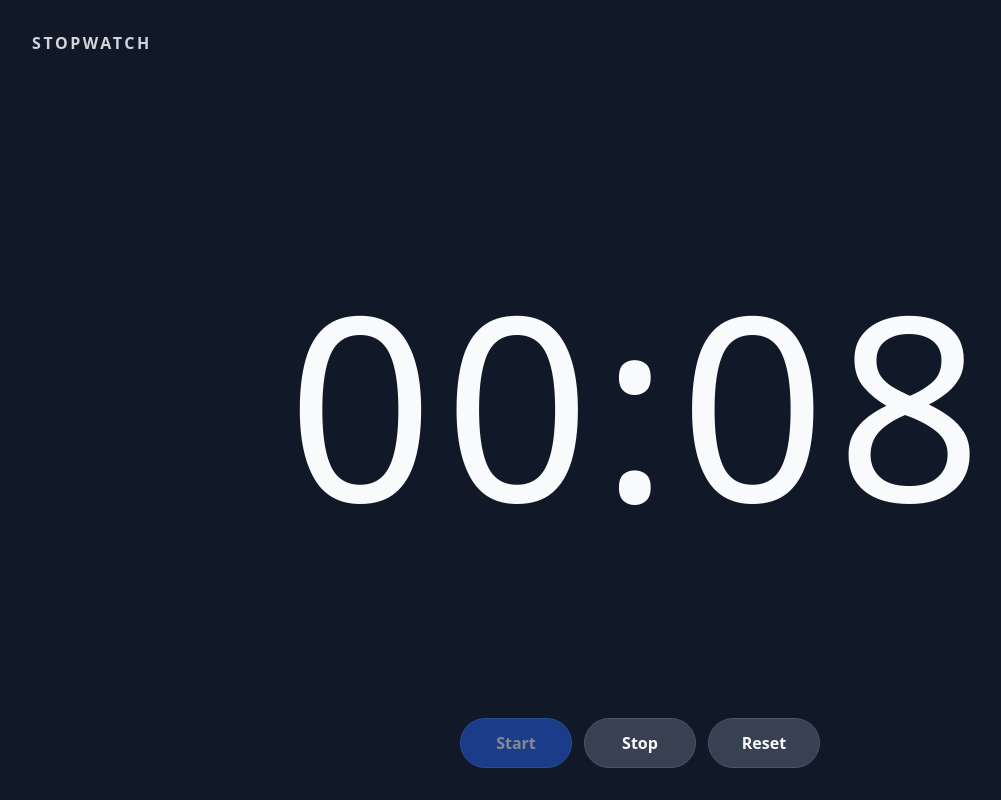
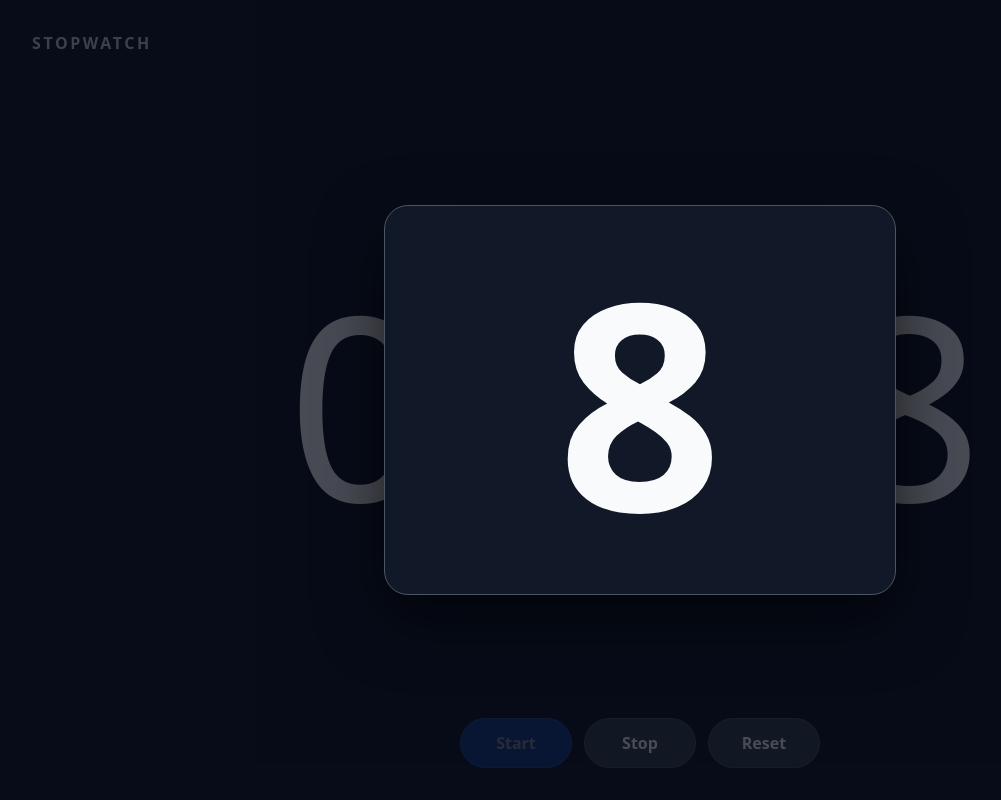
Before and after one commit to dyngakryss/timer, a plain HTML site: page index.html in a window 1280 px wide. Both pictures are taken after a click on the button "Start". Shown: the whole page, without its empty margins (0-1001 px from the left). Drawn offline with Linux system fonts and the light colour scheme.

Commit message:
add countdown panel and change design

```diff
--- a/index.html
+++ b/index.html
@@ -123,6 +123,48 @@
         font-variant-numeric: tabular-nums;
       }
 
+      .countdown-overlay {
+        position: fixed;
+        z-index: 10;
+        inset: 0;
+        display: grid;
+        padding: 1rem;
+        place-items: center;
+        background: rgb(3 7 18 / 72%);
+        pointer-events: none;
+      }
+
+      .countdown-overlay[hidden] {
+        display: none;
+      }
+
+      .countdown-overlay__panel {
+        display: grid;
+        width: min(100%, 32rem);
+        min-width: 0;
+        min-height: min(60vw, 24rem);
+        padding: clamp(1.5rem, 8vw, 4rem);
+        place-items: center;
+        background: #111827;
+        border: 1px solid #4b5563;
+        border-radius: 1.5rem;
+        box-shadow: 0 1.5rem 4rem #0009;
+      }
+
+      .countdown-overlay__number {
+        margin: 0;
+        color: #f9fafb;
+        font-size: clamp(6rem, 32vw, 18rem);
+        font-variant-numeric: tabular-nums;
+        font-weight: 800;
+        line-height: 0.9;
+        transition: opacity 60ms ease-out;
+      }
+
+      .countdown-overlay__number.is-blinking {
+        opacity: 0;
+      }
+
       .controls {
         display: flex;
         flex-wrap: wrap;
@@ -233,6 +275,14 @@
           padding: 0.5rem 1rem;
         }
 
+        .countdown-overlay__panel {
+          min-height: min(70vh, 18rem);
+        }
+
+        .countdown-overlay__number {
+          font-size: clamp(6rem, 35vh, 18rem);
+        }
+
         #display {
           font-size: clamp(2.5rem, min(18vw, 32vh), 12rem);
         }
@@ -284,6 +334,11 @@
         <button id="reset" type="button">Reset</button>
       </div>
     </main>
+    <div id="countdown-overlay" class="countdown-overlay" hidden aria-hidden="true">
+      <div class="countdown-overlay__panel">
+        <p id="countdown-overlay-number" class="countdown-overlay__number"></p>
+      </div>
+    </div>
     <dialog id="settings-dialog" aria-labelledby="settings-title">
       <form id="settings-form" novalidate>
         <h2 id="settings-title">Interval settings</h2>
@@ -310,6 +365,8 @@
     </dialog>
     <script>
       const display = document.querySelector("#display");
+      const countdownOverlay = document.querySelector("#countdown-overlay");
+      const countdownOverlayNumber = document.querySelector("#countdown-overlay-number");
       const startButton = document.querySelector("#start");
       const stopButton = document.querySelector("#stop");
       const resetButton = document.querySelector("#reset");
@@ -517,7 +574,8 @@
 
       function renderStopwatch() {
         if (phase === "countdown") {
-          const remainingMilliseconds = countdownDeadline - Date.now();
+          const now = Date.now();
+          const remainingMilliseconds = countdownDeadline - now;
 
           if (remainingMilliseconds <= 0) {
             playSessionStartCue();
@@ -530,10 +588,12 @@
             playStartupCountdownCue(remainingSeconds);
             display.textContent = formatTime(remainingSeconds);
             display.setAttribute("aria-label", "Countdown remaining");
+            renderStartupCountdownOverlay(countdownDeadline, now);
             return;
           }
         }
 
+        renderStartupCountdownOverlay(null);
         const elapsed = elapsedMilliseconds
           + (phase === "running" && startedAt !== null ? Date.now() - startedAt : 0);
         display.textContent = formatTime(Math.floor(elapsed / 1000));
@@ -545,6 +605,23 @@
         const minutes = Math.floor(totalSeconds / 60);
         const seconds = totalSeconds % 60;
         return `${String(minutes).padStart(2, "0")}:${String(seconds).padStart(2, "0")}`;
+      }
+
+      function renderStartupCountdownOverlay(deadline, now = Date.now()) {
+        countdownOverlay.hidden = deadline === null;
+        if (deadline === null) {
+          countdownOverlayNumber.textContent = "";
+          countdownOverlayNumber.classList.remove("is-blinking");
+          return;
+        }
+
+        const remainingMilliseconds = Math.max(0, deadline - now);
+        const elapsedMilliseconds = STARTUP_COUNTDOWN_SECONDS * 1000 - remainingMilliseconds;
+        countdownOverlayNumber.textContent = String(Math.ceil(remainingMilliseconds / 1000));
+        countdownOverlayNumber.classList.toggle(
+          "is-blinking",
+          elapsedMilliseconds % 1000 >= 850
+        );
       }
 
       function parseDuration(value) {
@@ -673,6 +750,10 @@
             : intervalRemainingMilliseconds;
         const remainingSeconds = Math.ceil(remainingMilliseconds / 1000);
 
+        renderStartupCountdownOverlay(
+          intervalPhase === "countdown" ? intervalCountdownDeadline : null,
+          now
+        );
         if (intervalPhase === "countdown") playStartupCountdownCue(remainingSeconds);
         display.textContent = formatTime(remainingSeconds);
         roundStatus.hidden = false;
@@ -746,6 +827,10 @@
         }[visiblePhase];
 
         const remainingSeconds = Math.ceil(remainingMilliseconds / 1000);
+        renderStartupCountdownOverlay(
+          tabataPhase === "countdown" ? tabataCountdownDeadline : null,
+          now
+        );
         if (tabataPhase === "countdown") playStartupCountdownCue(remainingSeconds);
         display.textContent = formatTime(remainingSeconds);
         roundStatus.hidden = false;
```
Also changed, not shown: 7 other files.
